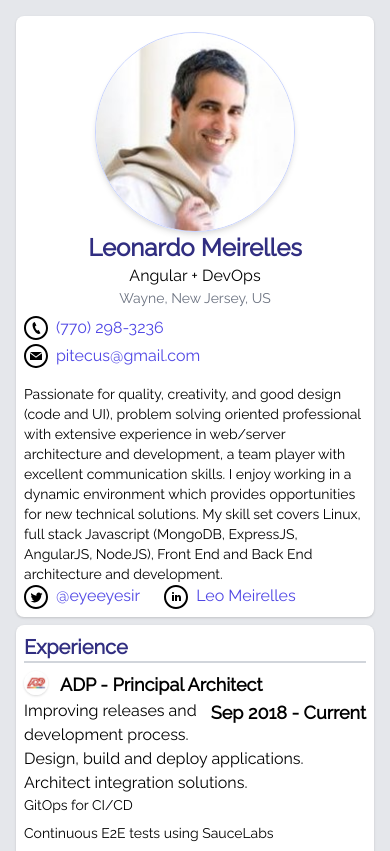
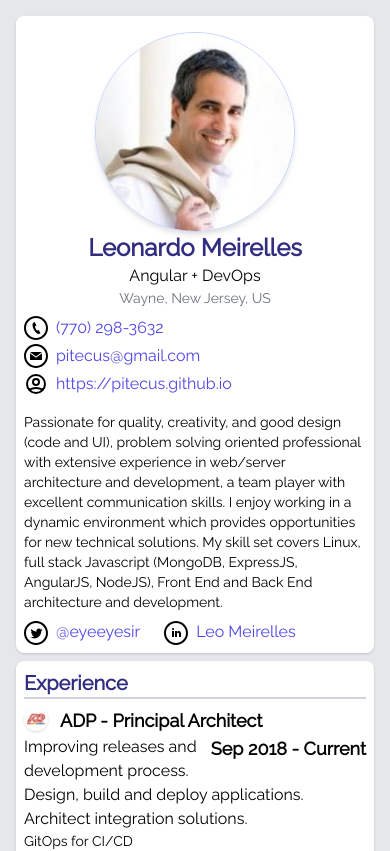
Before and after one commit to pitecus/meirelles, an Angular app: page / in a window 390 px wide. Shown: the top 851 px of the page. Built offline with nearby package versions, Linux system fonts and the light colour scheme.

Commit message:
feat: small ui improvements for mobile

```diff
--- a/src/app/app.component.html
+++ b/src/app/app.component.html
@@ -3,7 +3,7 @@
   <header class="p-2 rounded-lg bg-white shadow">
     <div class="flex sm:flex-row flex-col sm:space-x-4">
       <!-- Photo, location and contacts -->
-      <div class="whitespace-nowrap sm:border-r sm:pr-2 text-center sm:w-56 sm:profile-card">
+      <div class="whitespace-nowrap sm:border-r sm:pr-2 text-center sm:profile-card">
         <img class="rounded-full shadow-md border-indigo-200 print:hidden m-auto mt-2 border"
           width="200"
           height="200"
@@ -35,7 +35,7 @@
             </a>
           </p>
           <!-- Email contact -->
-          <p class="flex text-indigo-600">
+          <p class="flex pb-1 text-indigo-600">
             <svg xmlns="http://www.w3.org/2000/svg"
               width="24"
               height="24"
@@ -49,12 +49,30 @@
               {{resume?.basics?.email}}
             </a>
           </p>
+          <!-- Website -->
+          <p class="flex text-indigo-600">
+            <svg xmlns="http://www.w3.org/2000/svg"
+              class="inline h-6 w-6 stroke-current text-black"
+              fill="none"
+              viewBox="0 0 24 24"
+              stroke="currentColor">
+              <path stroke-linecap="round"
+                stroke-linejoin="round"
+                stroke-width="2"
+                d="M5.121 17.804A13.937 13.937 0 0112 16c2.5 0 4.847.655 6.879 1.804M15 10a3 3 0 11-6 0 3 3 0 016 0zm6 2a9 9 0 11-18 0 9 9 0 0118 0z" />
+            </svg>
+            <a class="pl-2"
+              rel="noopener noreferrer"
+              href="{{resume?.basics?.website}}">
+              {{resume?.basics?.website}}
+            </a>
+          </p>
         </div>
       </div>
       <!-- Summary and links -->
       <div class="flex flex-col w-full">
         <!-- Summary -->
-        <p class="flex-grow text-sm">{{resume?.basics?.summary}}</p>
+        <p class="flex-grow pb-2 text-sm">{{resume?.basics?.summary}}</p>
         <!-- Links -->
         <div class="flex flex-row space-x-6 text-indigo-600">
           <a *ngFor="let profile of resume?.basics?.profiles"
@@ -184,6 +202,7 @@
   <footer class="rounded-lg bg-white shadow p-2 flex space-x-6 text-sm text-indigo-600 font-bold">
     <!-- Github link -->
     <a href="https://github.com/pitecus/meirelles"
+      class="whitespace-nowrap"
       target="_blank"
       rel="noopener noreferrer">
       <svg xmlns="http://www.w3.org/2000/svg"
@@ -197,7 +216,7 @@
       <p class="inline align-middle">Git Repo</p>
     </a>
     <!-- Changelog -->
-    <div>
+    <div class=" whitespace-nowrap">
       <svg xmlns="http://www.w3.org/2000/svg"
         class="inline h-6 w-6 stroke-current text-black mr-1"
         fill="none"
--- a/src/assets/leo-meirelles.json
+++ b/src/assets/leo-meirelles.json
@@ -18,7 +18,7 @@
       "region": "New Jersey"
     },
     "name": "Leonardo Meirelles",
-    "phone": "(770) 298-3236",
+    "phone": "(770) 298-3632",
     "picture": "leo-meirelles.jpeg",
     "profiles": [
       {
@@ -33,7 +33,7 @@
       }
     ],
     "summary": "Passionate for quality, creativity, and good design (code and UI), problem solving oriented professional with extensive experience in web/server architecture and development, a team player with excellent communication skills. I enjoy working in a dynamic environment which provides opportunities for new technical solutions. My skill set covers Linux, full stack Javascript (MongoDB, ExpressJS, AngularJS, NodeJS), Front End and Back End architecture and development.",
-    "website": "https://pitecus.github.io/"
+    "website": "https://pitecus.github.io"
   },
   "education": [
     {
```
